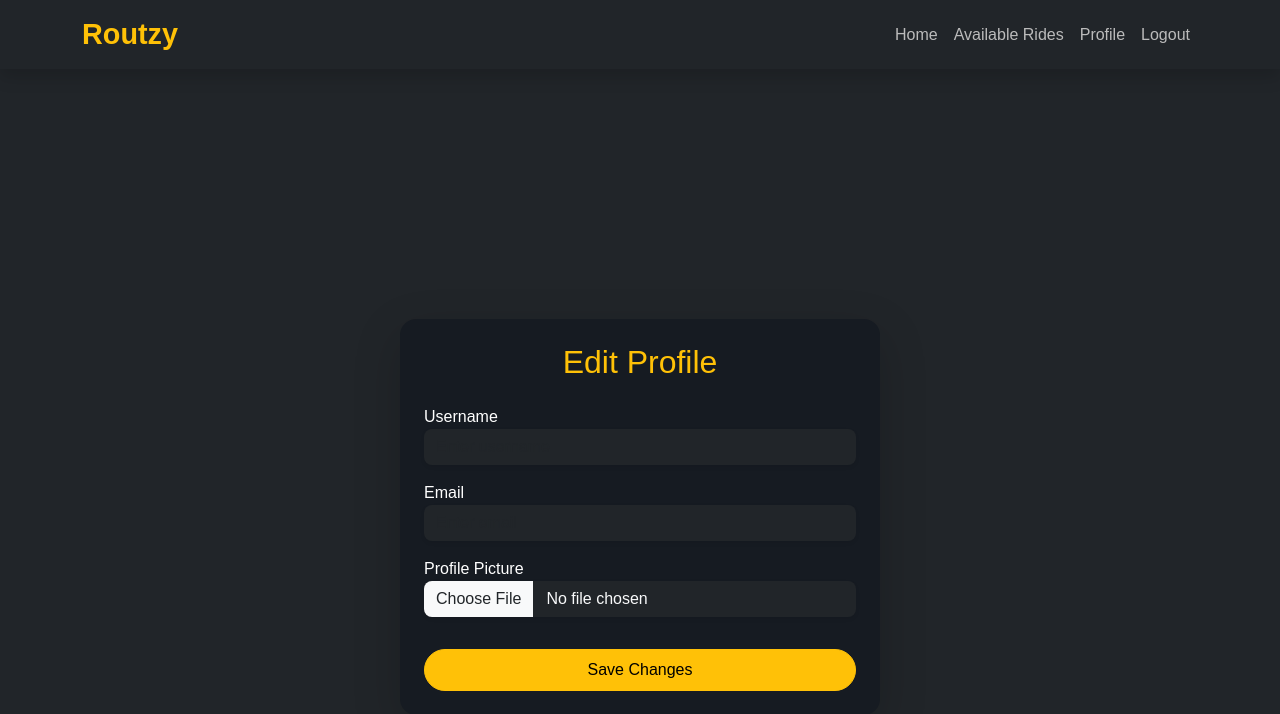
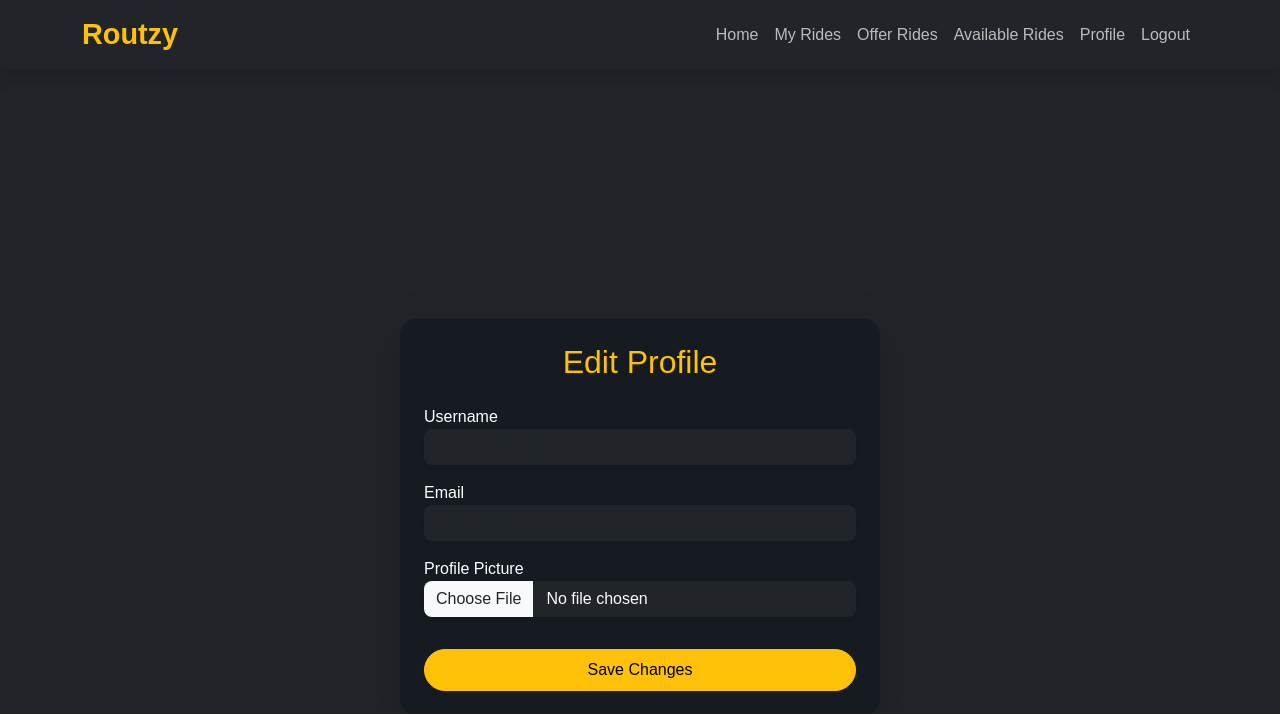
Before and after one commit to harsh-thite/Routzy, a Django app: page /profile/ in a window 1280 px wide. Shown: the top 714 px of the page. Run offline with Django 5.2, Linux system fonts and the light colour scheme; a user stored in the database is signed in; data comes from the database, SQL or seed files in the repository.

Commit message:
Some updates.

```diff
--- a/routzy/templates/base.html
+++ b/routzy/templates/base.html
@@ -24,6 +24,12 @@
                         <a class="nav-link" href="{% url 'home' %}">Home</a>
                     </li>
                     {% if user.is_authenticated %}
+                    <li class="nav-item">
+                        <a class="nav-link" href="{% url 'my_rides' %}">My Rides</a>
+                    </li>
+                    <li class="nav-item">
+                        <a class="nav-link" href="{% url 'offer_ride' %}">Offer Rides</a>
+                    </li>
                     <li class="nav-item">
                         <a class="nav-link" href="{% url 'available_rides' %}">Available Rides</a>
                     </li>
--- a/routzy/templates/home.html
+++ b/routzy/templates/home.html
@@ -137,10 +137,10 @@
                     </li>
                     {% if user.is_authenticated %}
                     <li class="nav-item">
-                        <a class="nav-link" href="{% url 'offer_ride' %}">Offer Rides</a>
+                        <a class="nav-link" href="{% url 'my_rides' %}">My Rides</a>
                     </li>
                     <li class="nav-item">
-                        <a class="nav-link" href="{% url 'my_rides' %}">My Rides</a>
+                        <a class="nav-link" href="{% url 'offer_ride' %}">Offer Rides</a>
                     </li>
                     <li class="nav-item">
                         <a class="nav-link" href="{% url 'available_rides' %}">Available Rides</a>
```
